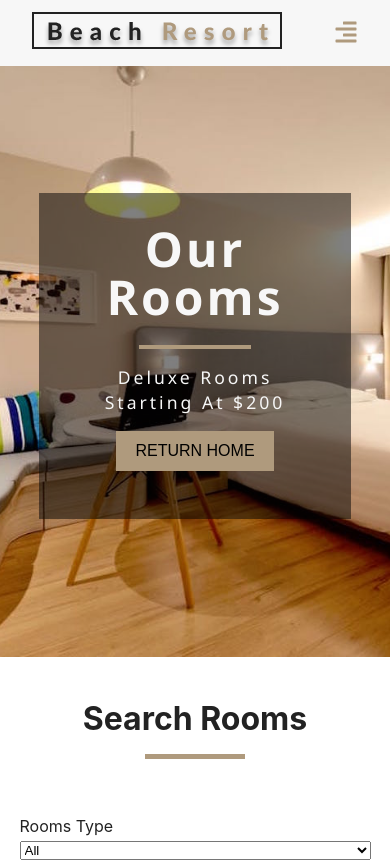
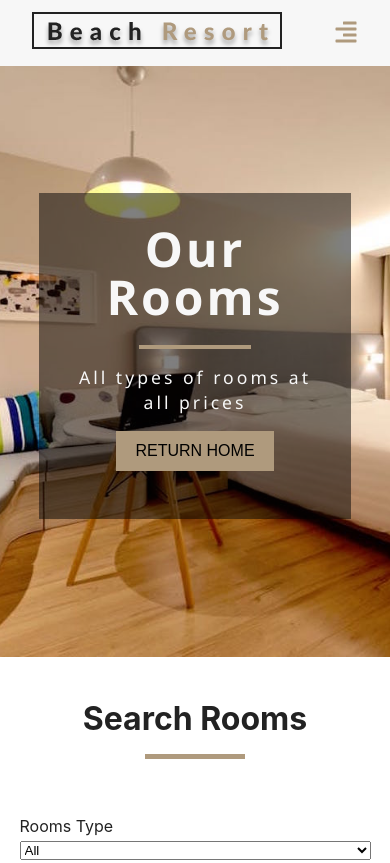
Before and after one commit to Akhalil123321/hotel-room-booking, a React app: page /rooms in a window 390 px wide. Shown: the top 863 px of the page. Built offline with nearby package versions, Linux system fonts and the light colour scheme.

Commit message:
some style edits

```diff
--- a/src/App/App.css
+++ b/src/App/App.css
@@ -523,12 +523,17 @@ letter-spacing: var(--mainSpacing);
         flex-wrap: wrap;
         margin: 40px auto;
         gap:2rem;
+
     }
     .extras-p{
         width: 28vw;
     }
     @media screen and (max-width:700px) {
+        .extras{
+            width:78%;
+        }
         .extras-p{
-            width: 100%;
+            width: 78%;
         }
     }
+/*end of single room*/
--- a/src/components/MainBody.js
+++ b/src/components/MainBody.js
@@ -28,7 +28,7 @@ return (
         <div className="room-detailes">
             <h1 className="room-title">Luxurious Rooms</h1>
             <hr className="line"/>
-            <p className="room-ofers">Deluxe Rooms Starting At $200</p>
+            <p className="room-ofers">Deluxe Rooms Starting At $299</p>
             <Link to="/rooms"><button className="our-rooms-btn">OUR ROOMS</button></Link>
         </div>
         </div>
--- a/src/components/OurRooms.js
+++ b/src/components/OurRooms.js
@@ -60,7 +60,7 @@ return (
         <div className="room-detailes our-room">
             <h1 className="our-room-title room-width">Our Rooms</h1>
             <hr className="line"/>
-            <p className="our-room-ofers">Deluxe Rooms Starting At $200</p>
+            <p className="our-room-ofers">All types of rooms at all prices</p>
             <Link to="/"><button className="our-rooms-btn">RETURN HOME</button></Link>
         </div>
         </div>
--- a/src/components/single.js
+++ b/src/components/single.js
@@ -12,7 +12,7 @@ return (
         <div className="room-detailes single-room">
             <h1 className="our-room-title single-room-width">{props.type} Room</h1>
             <hr className="line"/>
-            <p className="our-room-ofers single-offer">Deluxe Rooms Starting At $200</p>
+            <p className="our-room-ofers single-offer">Rooms are equipped with all necessities</p>
             <Link to="/rooms"><button className="our-rooms-btn">BACK TO {props.back}</button></Link>
         </div>
         </div>
```
